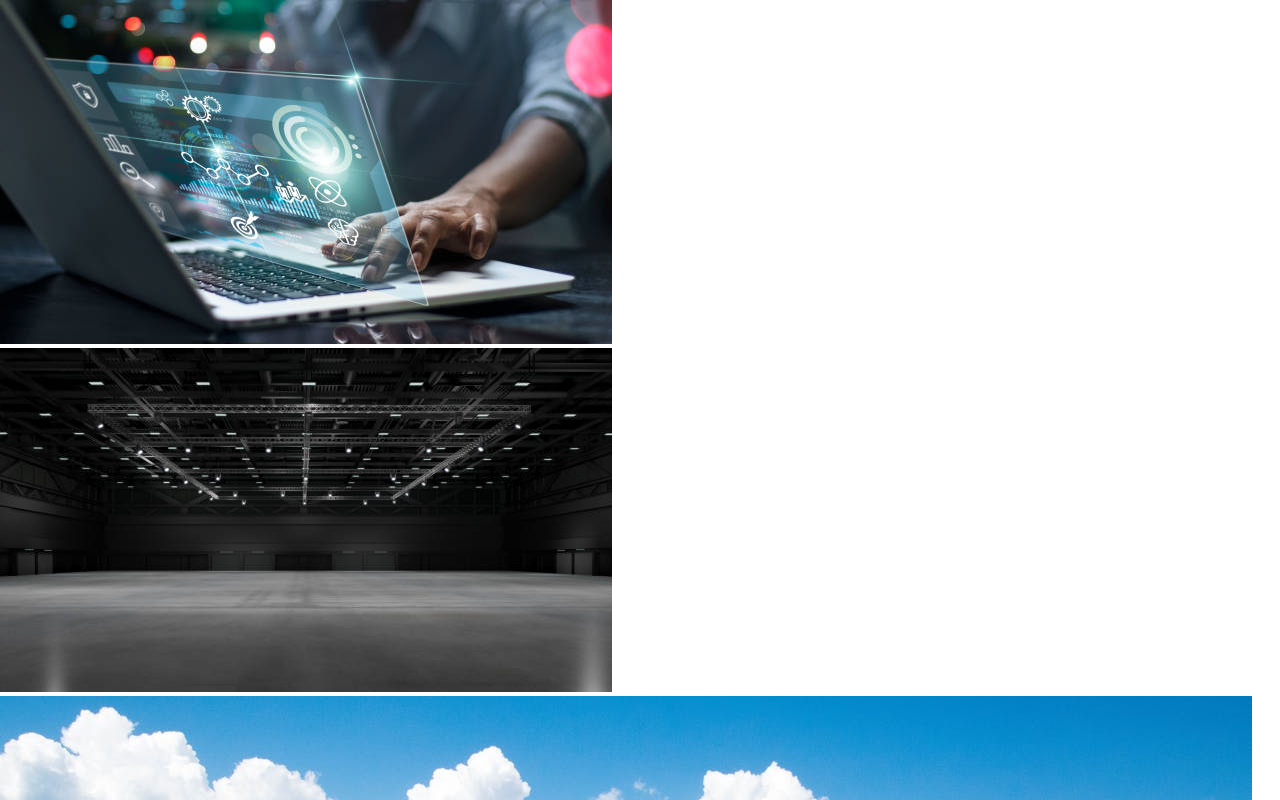
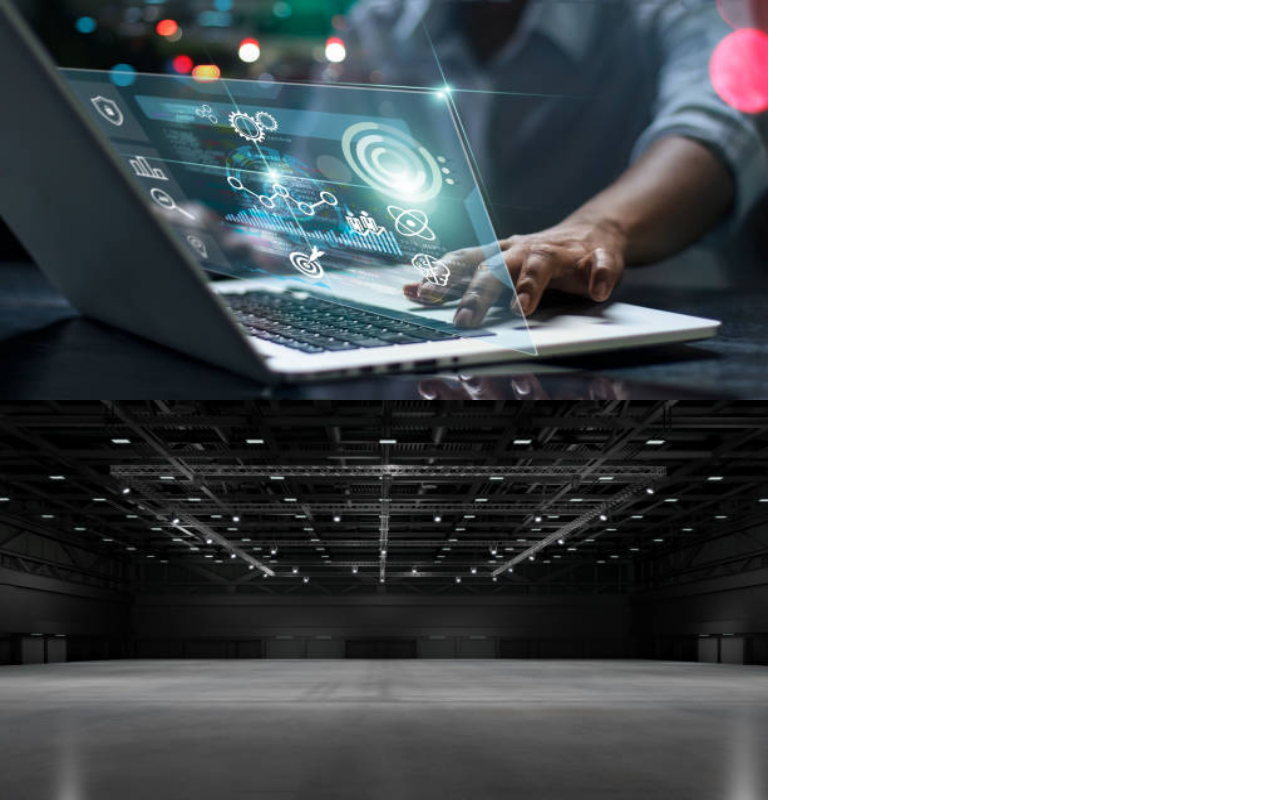
Before and after one commit to Elochukwu3/Image-Carousel-React-JS, a React (Create React App) app: page / in a window 1280 px wide. Shown: the top 800 px of the page. Built offline with nearby package versions, Linux system fonts and the light colour scheme.

Commit message:
saved style

```diff
--- /dev/null
+++ b/src/Components/App.css
@@ -0,0 +1,23 @@
+
+*{
+    margin: 0;
+    padding: 0;
+    list-style-type: none;
+}
+.container{
+    display: flex;
+    justify-content: center;
+    width: 100vw;
+}
+.containerInner{
+    width: 100%;
+
+}
+.slider{
+width: 60%;
+height: 50vh;
+}
+.slider img{
+    width: 100%;
+    height: 100%;
+}
--- a/src/Components/Carousel.jsx
+++ b/src/Components/Carousel.jsx
@@ -1,18 +1,20 @@
 import {useState} from 'react';
 import data from './ImageHolder';
-
+import './App.css';
 export default function Carousel() {
     const [slider, setSlider] = useState(0);
   return (
-    <div>
-        {
+    <div className='container'>
+       <div className='containerInner'>
+       {
             data.length && data.map(m=>{
                 const {id, imgSrc, imgText} = m
                 return (
-                <div><img src={imgSrc} alt={imgText} /> </div>
+                <div className='slider'><img src={imgSrc} alt={imgText} /> </div>
                 )
             })
         }
+       </div>
     </div>
   )
 }
```
